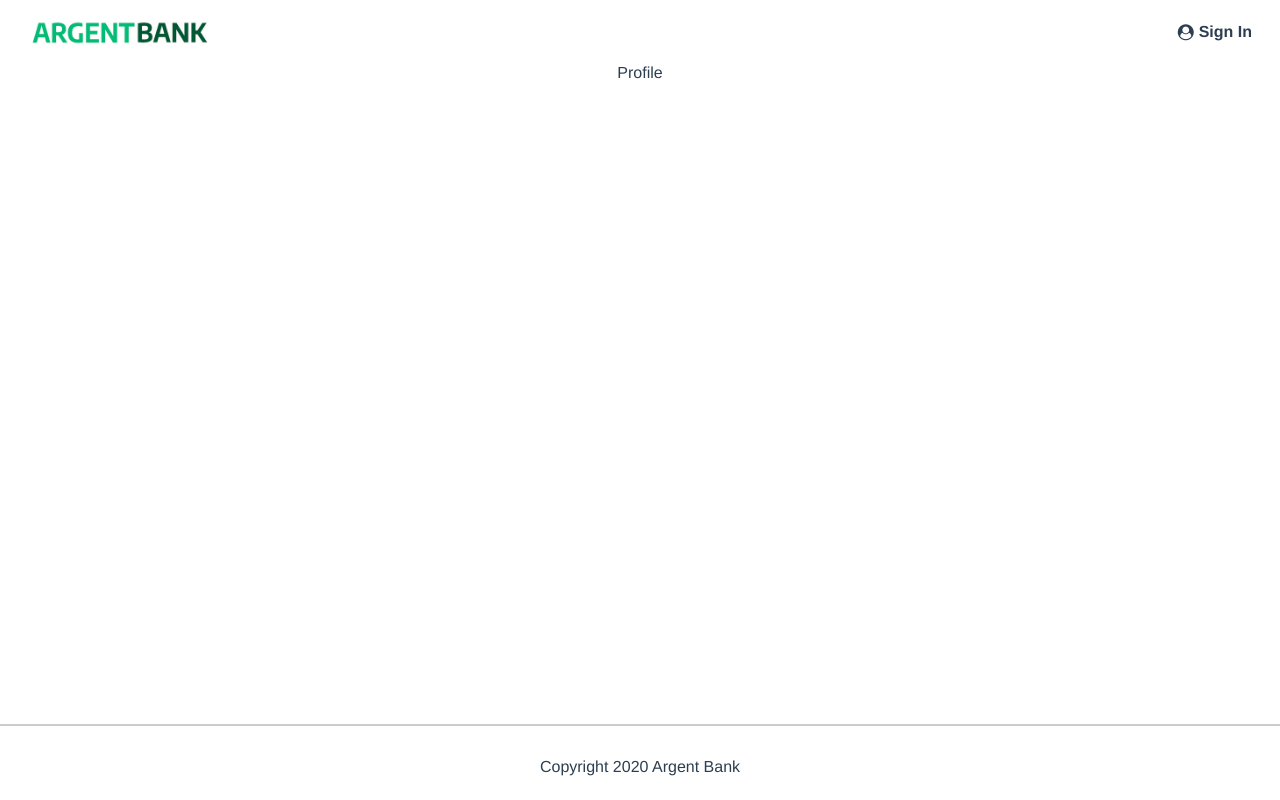
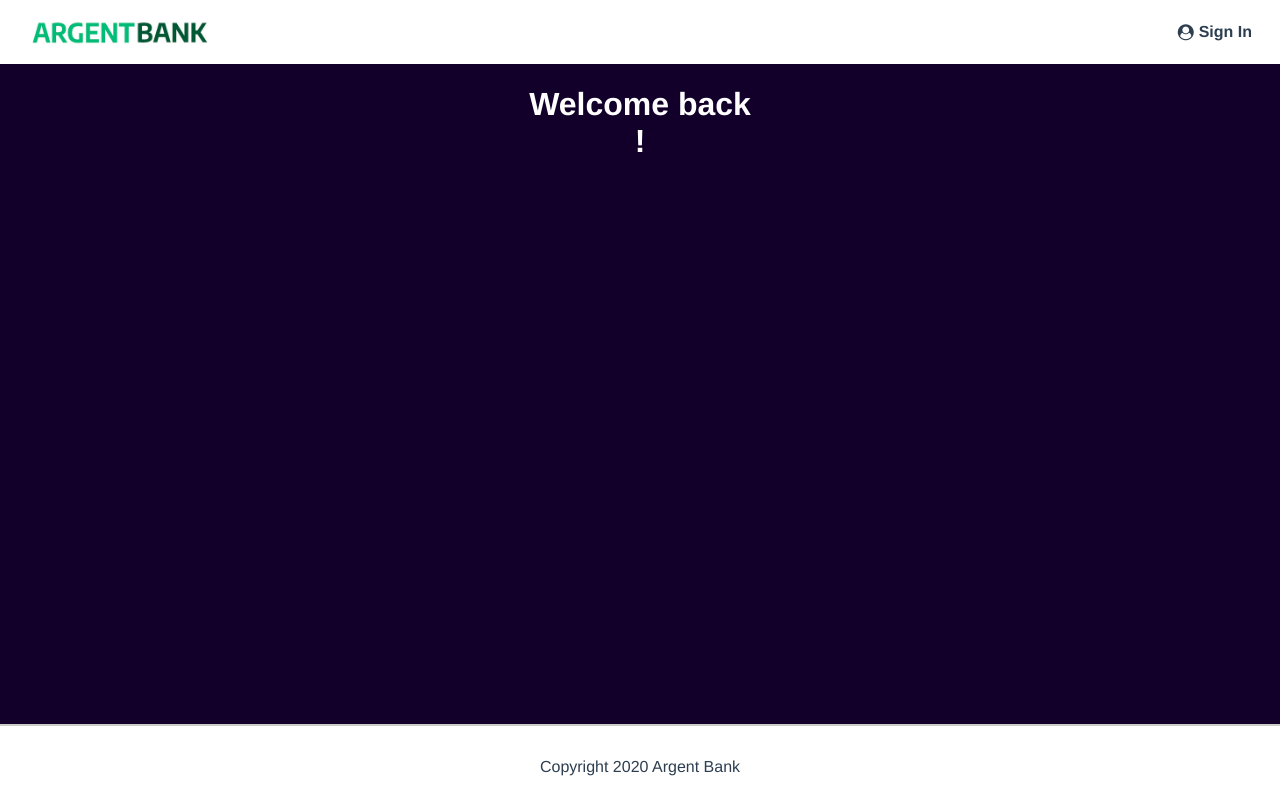
Before and after one commit to jbbrejon/openclassrooms-da-p13, a React (Vite) app: page /profile in a window 1280 px wide. Built offline with nearby package versions, Linux system fonts and the light colour scheme; a web font is replaced by a local one.

Commit message:
:sparkles: Display user name from profile state

```diff
--- a/src/pages/Profile/index.jsx
+++ b/src/pages/Profile/index.jsx
@@ -1,12 +1,23 @@
+// Import modules
+import { useSelector } from 'react-redux';
+
+// Import Redux selectors
+import { selectProfile } from '../../utils/selectors'
+
 // Import css module
 import styles from './profile.module.css'
 
 
 function Profile() {
-
+    const profile = useSelector(selectProfile);
     return (
         <>
-            <main>Profile</main>
+            <main className={styles["bg-dark"]}>
+                <div className={styles.header} >
+                    <h1>Welcome back<br />{profile.firstName} {profile.lastName} !</h1>
+                </div>
+
+            </main >
         </>
     )
 
```
